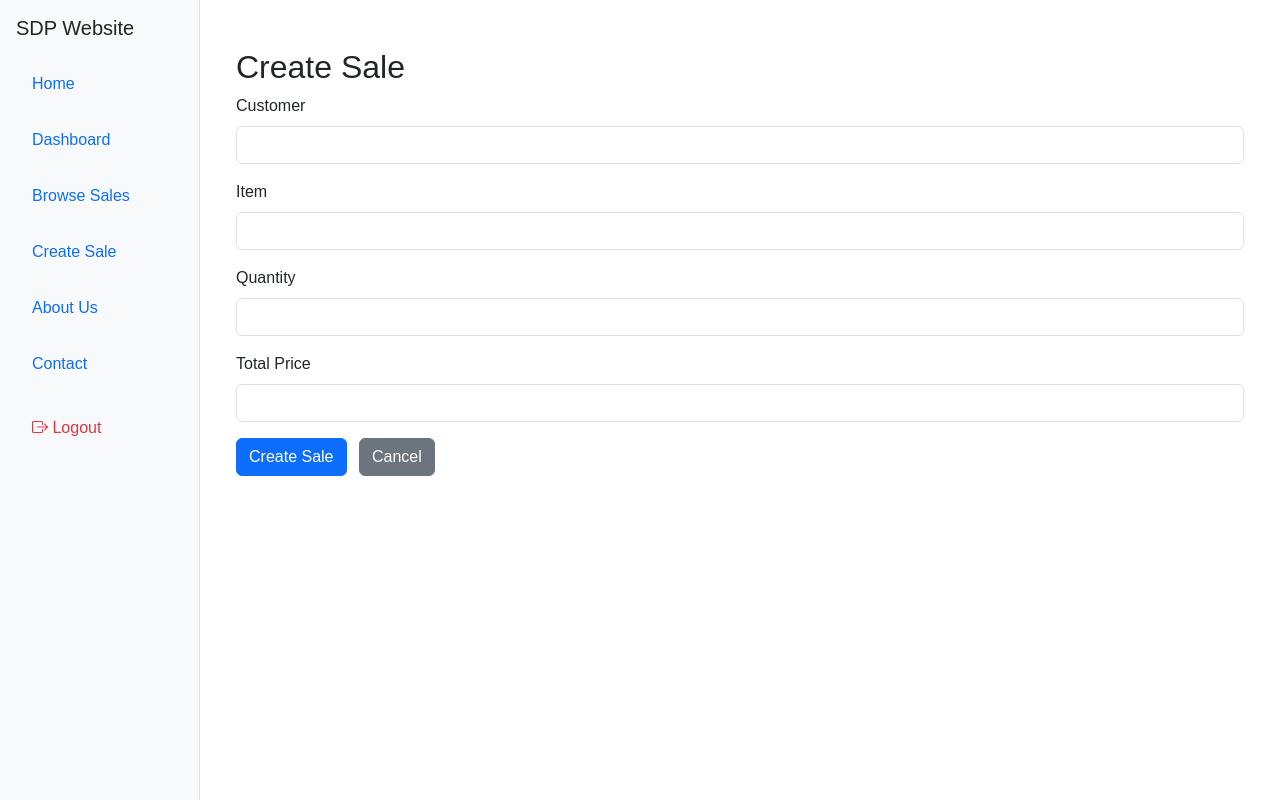
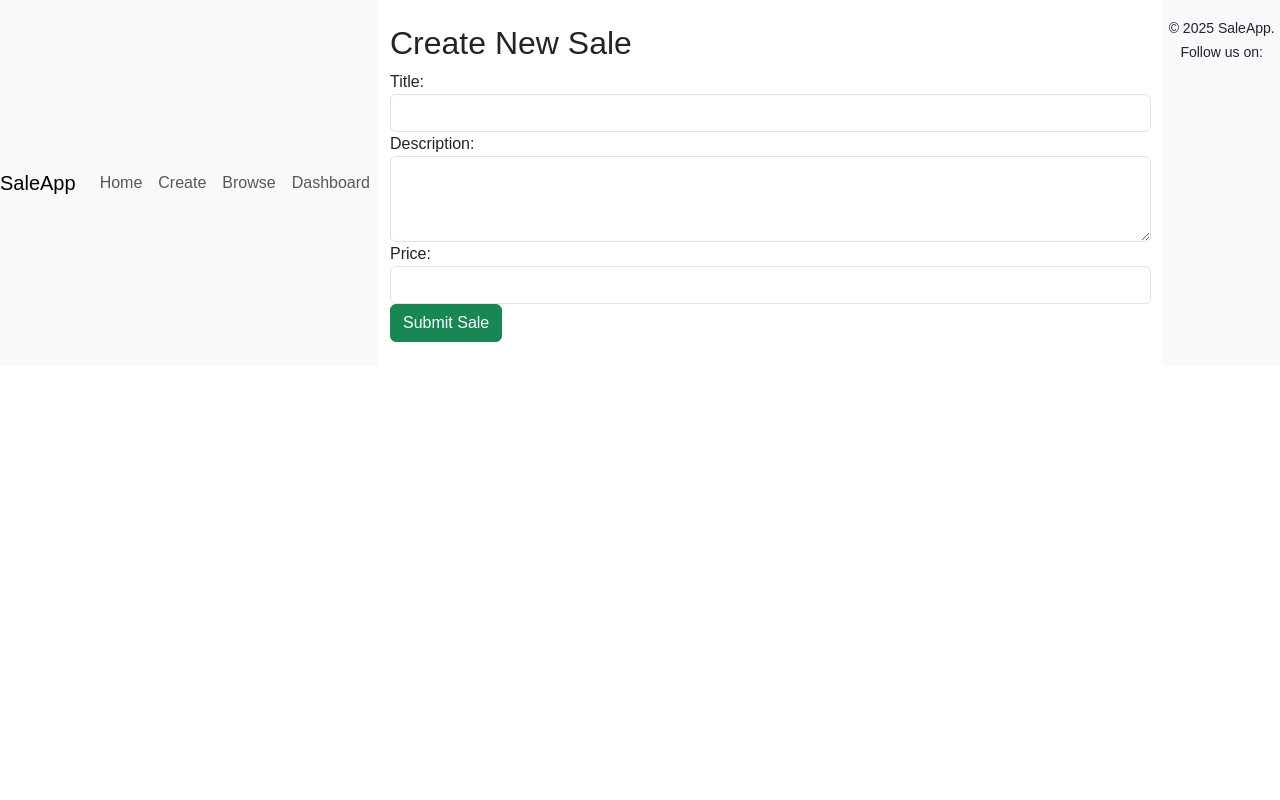
Before and after one commit to Goodvibes74/SDP_website, a Django app: page /sales/create/ in a window 1280 px wide. Run offline with Django 5.2, Linux system fonts and the light colour scheme; a user stored in the database is signed in; some libraries are stand-ins or nearby versions.

Commit message:
Refactor templates: update base layout with Bootstrap navbar, enhance browse and create sale pages, and improve dashboard metrics display.

```diff
--- a/sdp_project/templates/core/base.html
+++ b/sdp_project/templates/core/base.html
@@ -1,74 +1,48 @@
+<!-- base.html -->
 {% load static %}
 <!DOCTYPE html>
-<html lang="en">
-  <head>
-    <meta charset="UTF-8" />
-    <meta name="viewport" content="width=device-width, initial-scale=1" />
-    <title>{% block title %}SDP Website{% endblock %}</title>
-
+<html>
+<head>
+    <title>SaleApp</title>
     <!-- Bootstrap CSS -->
-    <link href="{% static 'css/bootstrap.min.css' %}" rel="stylesheet" />
-    <!-- Bootstrap Icons -->
-    <link href="{% static 'css/bootstrap-icons.css' %}" rel="stylesheet" />
-    <!-- Your custom styles -->
-    <link href="{% static 'css/style.css' %}" rel="stylesheet" />
-
-    {% block head_extra %}{% endblock %}
-  </head>
-  <body class="d-flex vh-100">
-    <!-- Sidebar Navigation -->
-    <nav class="sidebar bg-light border-end p-3 flex-shrink-0">
-      <h5 class="mb-3">SDP Website</h5>
-      <ul class="nav nav-pills flex-column">
-        <li class="nav-item">
-          <a class="nav-link" href="{% url 'home' %}">Home</a>
-        </li>
-        <li class="nav-item">
-          <a class="nav-link" href="{% url 'dashboard' %}">Dashboard</a>
-        </li>
-        <li class="nav-item">
-          <a class="nav-link" href="{% url 'browse_sales' %}">Browse Sales</a>
-        </li>
-        <li class="nav-item">
-          <a class="nav-link" href="{% url 'create_sale' %}">Create Sale</a>
-        </li>
-        <li class="nav-item">
-          <a class="nav-link" href="{% url 'about' %}">About Us</a>
-        </li>
-        <li class="nav-item">
-          <a class="nav-link" href="{% url 'contact' %}">Contact</a>
-        </li>
-
-        {% if user.is_authenticated %}
-        <li class="nav-item mt-3">
-          <a class="nav-link text-danger" href="{% url 'logout' %}">
-            <i class="bi bi-box-arrow-right"></i> Logout
-          </a>
-        </li>
-        {% else %}
-        <li class="nav-item mt-3">
-          <a class="nav-link" href="{% url 'login' %}">
-            <i class="bi bi-box-arrow-in-right"></i> Login/Register
-          </a>
-        </li>
-        {% endif %}
-      </ul>
+    <link rel="stylesheet" href="{% static 'css/bootstrap.min.css' %}">
+    <!-- Custom CSS -->
+    <link rel="stylesheet" href="{% static 'css/style.css' %}">
+</head>
+<body>
+    {% comment %} Navbar with brand and menu links {% endcomment %}
+    <nav class="navbar navbar-expand-lg navbar-light bg-light">
+      <a class="navbar-brand" href="{% url 'home' %}">SaleApp</a>
+      <button class="navbar-toggler" type="button" data-toggle="collapse"
+              data-target="#navbarNav" aria-controls="navbarNav"
+              aria-expanded="false" aria-label="Toggle navigation">
+          <span class="navbar-toggler-icon"></span>
+      </button>
+      <div class="collapse navbar-collapse" id="navbarNav">
+          <ul class="navbar-nav ml-auto">
+              <li class="nav-item"><a class="nav-link" href="{% url 'home' %}">Home</a></li>
+              <li class="nav-item"><a class="nav-link" href="{% url 'create_sale' %}">Create</a></li>
+              <li class="nav-item"><a class="nav-link" href="{% url 'browse_sales' %}">Browse</a></li>
+              <li class="nav-item"><a class="nav-link" href="{% url 'dashboard' %}">Dashboard</a></li>
+          </ul>
+      </div>
     </nav>
 
-    <!-- Main area: optional Hero + Page Content -->
-    <div class="flex-grow-1 d-flex flex-column flex-md-row">
-      <!-- Page Content -->
-      <main class="flex-grow-1 p-4 overflow-auto">
-        {% block content %}
-        <!-- Default content if not overridden -->
-        <h2>Page</h2>
-        <p>Replace this with your own page content.</p>
-        {% endblock %}
-      </main>
+    {% comment %} Main content block for child templates {% endcomment %}
+    <div class="container my-4">
+        {% block content %}{% endblock %}
     </div>
 
-    <!-- Bootstrap JS Bundle -->
+    {% comment %} Footer section with app info and social icons {% endcomment %}
+    <footer class="footer bg-light text-center py-3">
+        <small>&copy; 2025 SaleApp. Follow us on:
+            <a href="#"><i class="fab fa-twitter"></i></a>
+            <a href="#"><i class="fab fa-facebook"></i></a>
+        </small>
+    </footer>
+
+    <!-- Bootstrap JS and dependencies -->
+    <script src="{% static 'js/jquery.min.js' %}"></script>
     <script src="{% static 'js/bootstrap.bundle.min.js' %}"></script>
-    {% block scripts %}{% endblock %}
-  </body>
+</body>
 </html>
--- a/sdp_project/templates/core/create_sale.html
+++ b/sdp_project/templates/core/create_sale.html
@@ -1,39 +1,24 @@
+<!-- create_sale.html -->
 {% extends 'core/base.html' %}
-{% block title %}{% if sale %}Edit{% else %}Create{% endif %} Sale{% endblock %}
 {% block content %}
-<div class="container mt-4">
-  {% if sale %}
-    <h2>Edit Sale</h2>
-  {% else %}
-    <h2>Create Sale</h2>
-  {% endif %}
-  <form method="post">
+<h2>Create New Sale</h2>
+<form method="POST" action="">
     {% csrf_token %}
-    <div class="mb-3">
-      <label for="id_customer" class="form-label">Customer</label>
-      <input type="text" name="customer" id="id_customer" class="form-control"
-             value="{{ sale.customer|default_if_none:'' }}" required>
+    {% comment %} Title field {% endcomment %}
+    <div class="form-group">
+        <label for="id_title">Title:</label>
+        <input type="text" name="title" id="id_title" class="form-control">
     </div>
-    <div class="mb-3">
-      <label for="id_item" class="form-label">Item</label>
-      <input type="text" name="item" id="id_item" class="form-control"
-             value="{{ sale.item|default_if_none:'' }}" required>
+    {% comment %} Description field {% endcomment %}
+    <div class="form-group">
+        <label for="id_description">Description:</label>
+        <textarea name="description" id="id_description" class="form-control" rows="3"></textarea>
     </div>
-    <div class="mb-3">
-      <label for="id_quantity" class="form-label">Quantity</label>
-      <input type="number" name="quantity" id="id_quantity" class="form-control"
-             value="{{ sale.quantity|default_if_none:'' }}" required>
+    {% comment %} Price field {% endcomment %}
+    <div class="form-group">
+        <label for="id_price">Price:</label>
+        <input type="number" name="price" id="id_price" class="form-control" step="0.01" min="0">
     </div>
-    <div class="mb-3">
-      <label for="id_total_price" class="form-label">Total Price</label>
-      <input type="text" name="total_price" id="id_total_price" class="form-control"
-             value="{{ sale.total_price|default_if_none:'' }}" required>
-    </div>
-    <!-- Add more fields as needed -->
-    <button type="submit" class="btn btn-primary">
-      {% if sale %}Update{% else %}Create{% endif %} Sale
-    </button>
-    <a href="{% url 'sale_list' %}" class="btn btn-secondary ms-2">Cancel</a>
-  </form>
-</div>
+    <button type="submit" class="btn btn-success">Submit Sale</button>
+</form>
 {% endblock %}
```
Also changed, not shown: sdp_project/templates/core/browse_sale.html (+19 -36 lines), sdp_project/templates/core/dashboard.html (+13 -6 lines), sdp_project/templates/core/home.html (+10 -22 lines), 1 other file.
